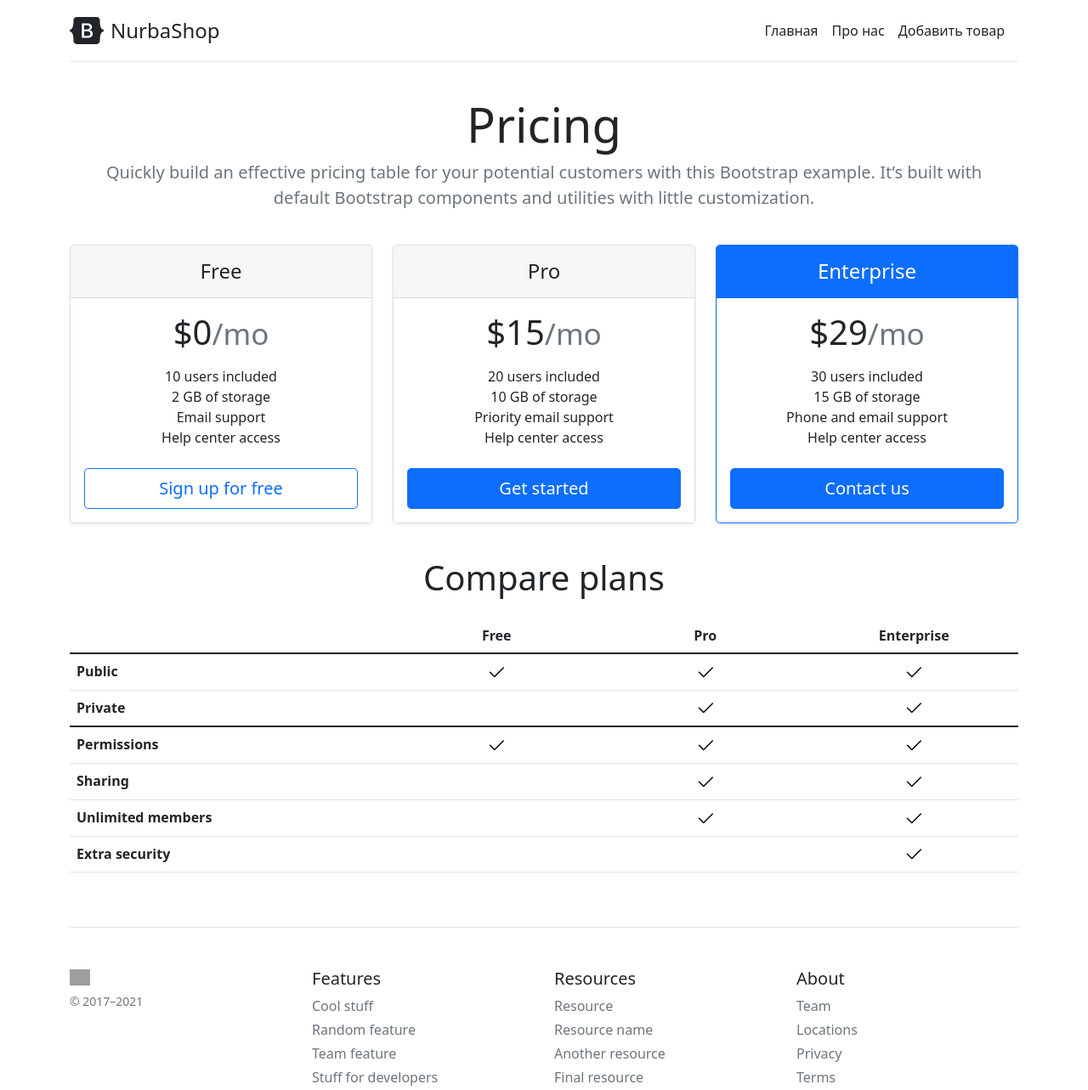
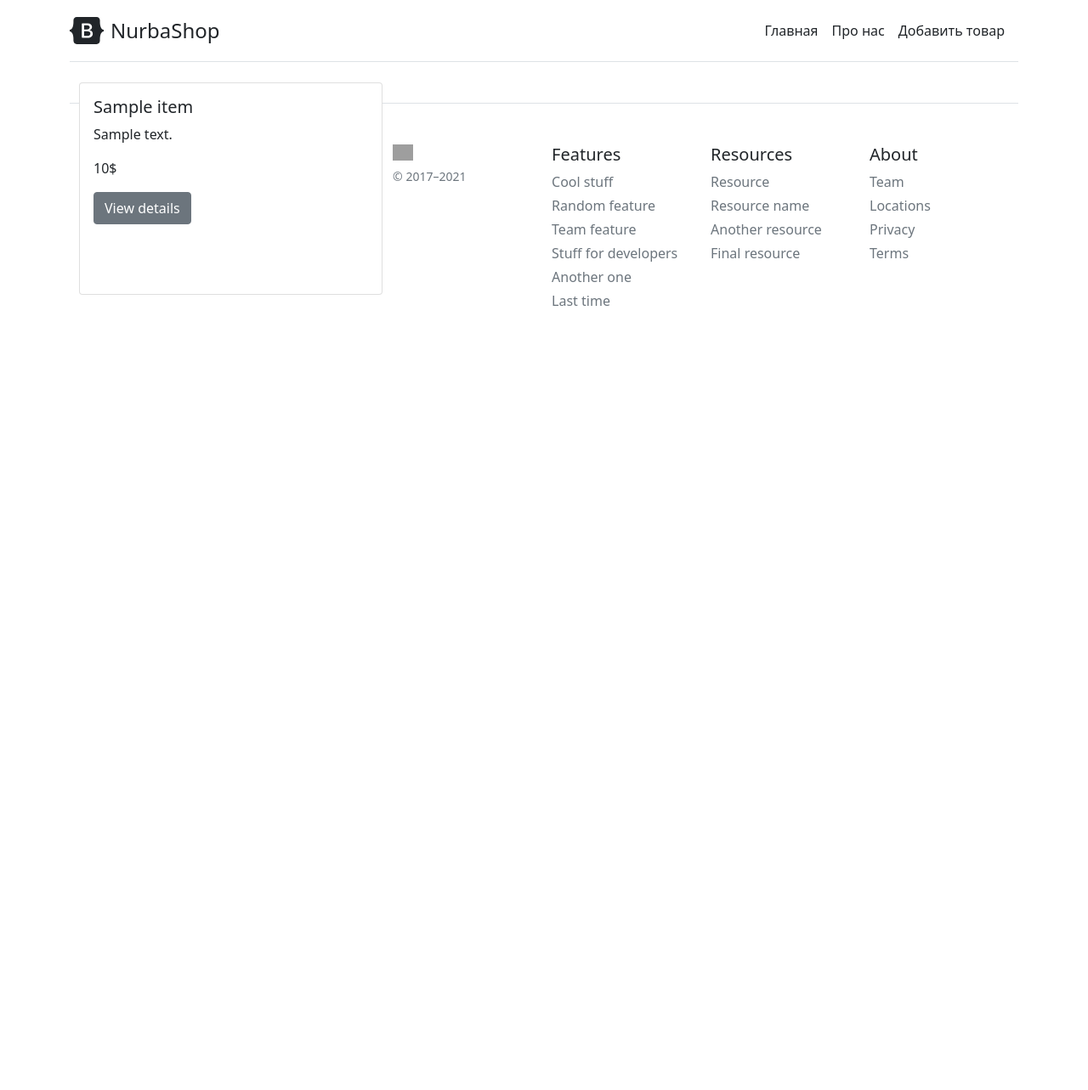
Before and after one commit to Nurbolot97/FlaskPython, a Flask app: page / in a window 1280 px wide. Shown: the top 1283 px of the page at 85% size. After the commit the page ends 360 px from the top, so only its background shows below. Run offline with Flask 2, Linux system fonts and the light colour scheme; tables that the repository leaves empty hold one stand-in row (values such as "Sample post"); lists and menus that the app fills with data are empty; grey boxes are pictures that could not be loaded.

Commit message:
Adding db, templates

```diff
--- a/main.py
+++ b/main.py
@@ -19,12 +19,13 @@
     isActive = db.Column(db.Boolean, default=True)
 
     def __repr__(self) -> str:
-        return f"{self.id} - {self.title}"
+        return self.title
 
 
 @app.route("/")
 def get_main_page():
-    return render_template("index.html")
+    items = Item.query.all()
+    return render_template("index.html", data=items)
 
 
 @app.route("/about")
@@ -38,9 +39,8 @@
         title = request.form["title"]
         text = request.form["text"]
         price = request.form["price"]
-        isActive = request.form["isActive"]
 
-        item = Item(title=title, text=text, price=price, isActive=isActive)
+        item = Item(title=title, text=text, price=price)
 
         try:
             db.session.add(item)
--- /dev/null
+++ b/static/css/style.css
@@ -0,0 +1,38 @@
+.cr-wrapper {
+    font-family: 'Lucida Sans', 'Lucida Sans Regular', 'Lucida Grande', 'Lucida Sans Unicode', Geneva, Verdana, sans-serif;
+    margin-left: 20%;
+    margin-right: 20%;
+    margin-bottom: 80px;
+    margin-top: 60px;
+    padding-bottom: 50px;
+    padding-left: 15px;
+    padding-right: 30px;
+    padding-top: 25px;
+    background-color: rgb(198, 236, 241);
+}
+
+.form-sub-title {
+    text-align: center;
+    font-weight: bolder;
+}
+
+.btn-dark {
+    float: right;
+}
+
+.add-item-long {
+    width: 623px;
+}
+
+.add-item-long-text {
+    width: 623px;
+    height: 170px;
+}
+
+.card {
+    width: 32%;
+    height: 250px;
+    float: left;
+    margin-left: 11px;
+    margin-bottom: 40px;
+}
--- a/templates/base.html
+++ b/templates/base.html
@@ -4,6 +4,7 @@
     <meta charset="UTF-8">
     <meta http-equiv="X-UA-Compatible" content="IE=edge">
     <meta name="viewport" content="width=device-width, initial-scale=1.0">
+    <link rel="stylesheet" href="{{ url_for('static', filename='css/style.css') }}">
     <link rel="stylesheet" href="https://cdn.jsdelivr.net/npm/bootstrap@5.1.3/dist/css/bootstrap.min.css">
     <title>{% block title %}{% endblock %}</title>
 </head>
@@ -30,12 +31,8 @@
             </nav>
             </div>
         </header>
-        <div class="pricing-header p-3 pb-md-4 mx-auto text-center">
-            <h1 class="display-4 fw-normal">Pricing</h1>
-            <p class="fs-5 text-muted">Quickly build an effective pricing table for your potential customers with this Bootstrap example. It’s built with default Bootstrap components and utilities with little customization.</p>
-        </div>
-        {% block content %}
-        {% endblock %}
+            {% block content %}
+            {% endblock %}
         <footer class="pt-4 my-md-5 pt-md-5 border-top">
             <div class="row">
             <div class="col-12 col-md">
--- a/templates/index.html
+++ b/templates/index.html
@@ -3,115 +3,14 @@
 {% block title %} Главная страница - Онлайн магазин {% endblock %}
 
 {% block content %}
-
-
-    <main>
-    <div class="row row-cols-1 row-cols-md-3 mb-3 text-center">
-        <div class="col">
-        <div class="card mb-4 rounded-3 shadow-sm">
-            <div class="card-header py-3">
-            <h4 class="my-0 fw-normal">Free</h4>
-            </div>
-            <div class="card-body">
-            <h1 class="card-title pricing-card-title">$0<small class="text-muted fw-light">/mo</small></h1>
-            <ul class="list-unstyled mt-3 mb-4">
-                <li>10 users included</li>
-                <li>2 GB of storage</li>
-                <li>Email support</li>
-                <li>Help center access</li>
-            </ul>
-            <button type="button" class="w-100 btn btn-lg btn-outline-primary">Sign up for free</button>
-            </div>
-        </div>
-        </div>
-        <div class="col">
-        <div class="card mb-4 rounded-3 shadow-sm">
-            <div class="card-header py-3">
-            <h4 class="my-0 fw-normal">Pro</h4>
-            </div>
-            <div class="card-body">
-            <h1 class="card-title pricing-card-title">$15<small class="text-muted fw-light">/mo</small></h1>
-            <ul class="list-unstyled mt-3 mb-4">
-                <li>20 users included</li>
-                <li>10 GB of storage</li>
-                <li>Priority email support</li>
-                <li>Help center access</li>
-            </ul>
-            <button type="button" class="w-100 btn btn-lg btn-primary">Get started</button>
-            </div>
-        </div>
-        </div>
-        <div class="col">
-        <div class="card mb-4 rounded-3 shadow-sm border-primary">
-            <div class="card-header py-3 text-white bg-primary border-primary">
-            <h4 class="my-0 fw-normal">Enterprise</h4>
-            </div>
-            <div class="card-body">
-            <h1 class="card-title pricing-card-title">$29<small class="text-muted fw-light">/mo</small></h1>
-            <ul class="list-unstyled mt-3 mb-4">
-                <li>30 users included</li>
-                <li>15 GB of storage</li>
-                <li>Phone and email support</li>
-                <li>Help center access</li>
-            </ul>
-            <button type="button" class="w-100 btn btn-lg btn-primary">Contact us</button>
-            </div>
-        </div>
+    {% for item in data %}
+    <div class="card">
+        <div class="card-body">
+        <h5 class="card-title">{{ item.title }}</h5>
+        <p class="card-text">{{ item.text }}</p>
+        <p class="card-text">{{ item.price }}$</p>
+        <a href="#" class="btn btn-secondary">View details</a>
         </div>
     </div>
-    <h2 class="display-6 text-center mb-4">Compare plans</h2>
-    <div class="table-responsive">
-        <table class="table text-center">
-        <thead>
-            <tr>
-            <th style="width: 34%;"></th>
-            <th style="width: 22%;">Free</th>
-            <th style="width: 22%;">Pro</th>
-            <th style="width: 22%;">Enterprise</th>
-            </tr>
-        </thead>
-        <tbody>
-            <tr>
-            <th scope="row" class="text-start">Public</th>
-            <td><svg class="bi" width="24" height="24"><use xlink:href="#check"></use></svg></td>
-            <td><svg class="bi" width="24" height="24"><use xlink:href="#check"></use></svg></td>
-            <td><svg class="bi" width="24" height="24"><use xlink:href="#check"></use></svg></td>
-            </tr>
-            <tr>
-            <th scope="row" class="text-start">Private</th>
-            <td></td>
-            <td><svg class="bi" width="24" height="24"><use xlink:href="#check"></use></svg></td>
-            <td><svg class="bi" width="24" height="24"><use xlink:href="#check"></use></svg></td>
-            </tr>
-        </tbody>
-
-        <tbody>
-            <tr>
-            <th scope="row" class="text-start">Permissions</th>
-            <td><svg class="bi" width="24" height="24"><use xlink:href="#check"></use></svg></td>
-            <td><svg class="bi" width="24" height="24"><use xlink:href="#check"></use></svg></td>
-            <td><svg class="bi" width="24" height="24"><use xlink:href="#check"></use></svg></td>
-            </tr>
-            <tr>
-            <th scope="row" class="text-start">Sharing</th>
-            <td></td>
-            <td><svg class="bi" width="24" height="24"><use xlink:href="#check"></use></svg></td>
-            <td><svg class="bi" width="24" height="24"><use xlink:href="#check"></use></svg></td>
-            </tr>
-            <tr>
-            <th scope="row" class="text-start">Unlimited members</th>
-            <td></td>
-            <td><svg class="bi" width="24" height="24"><use xlink:href="#check"></use></svg></td>
-            <td><svg class="bi" width="24" height="24"><use xlink:href="#check"></use></svg></td>
-            </tr>
-            <tr>
-            <th scope="row" class="text-start">Extra security</th>
-            <td></td>
-            <td></td>
-            <td><svg class="bi" width="24" height="24"><use xlink:href="#check"></use></svg></td>
-            </tr>
-        </tbody>
-        </table>
-    </div>
-    </main>
+    {% endfor %}
 {% endblock %}
```
Also changed, not shown: templates/create-item.html (+10 -1 lines), static/style.css (deleted).
